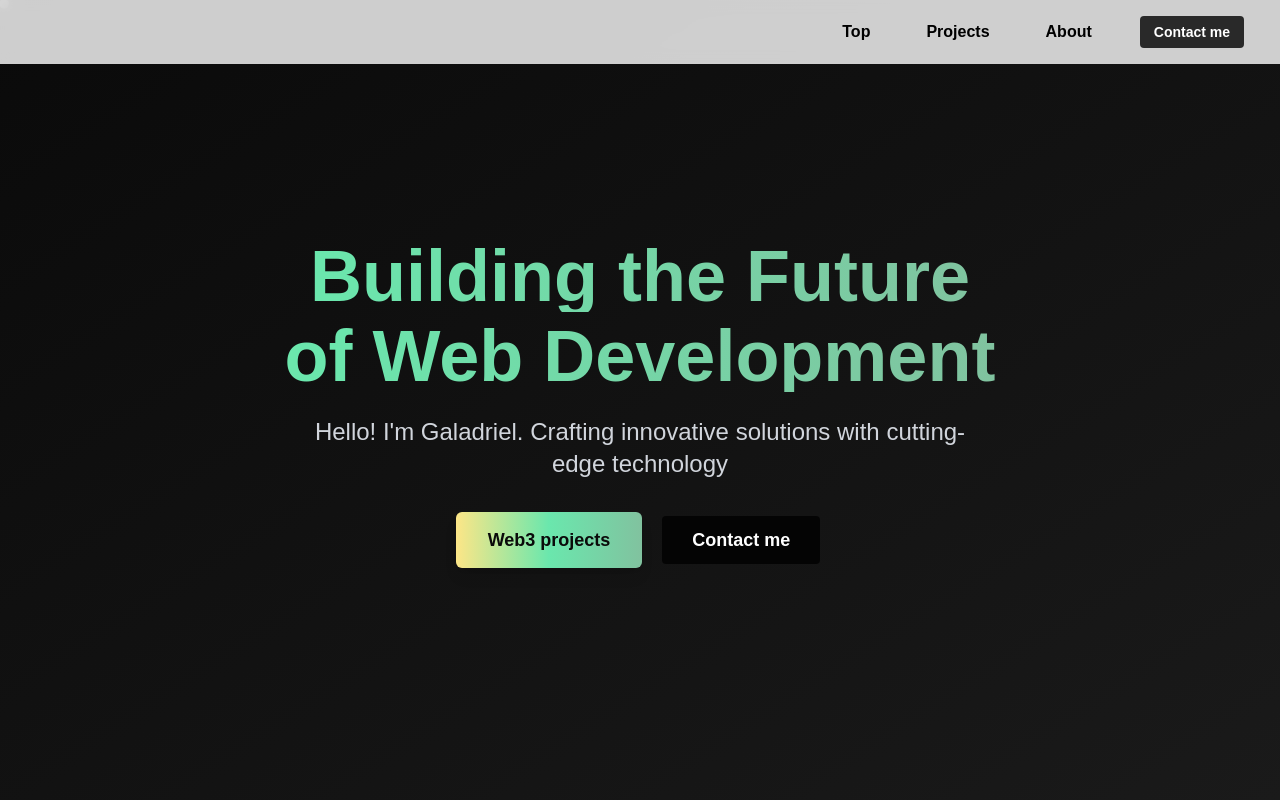
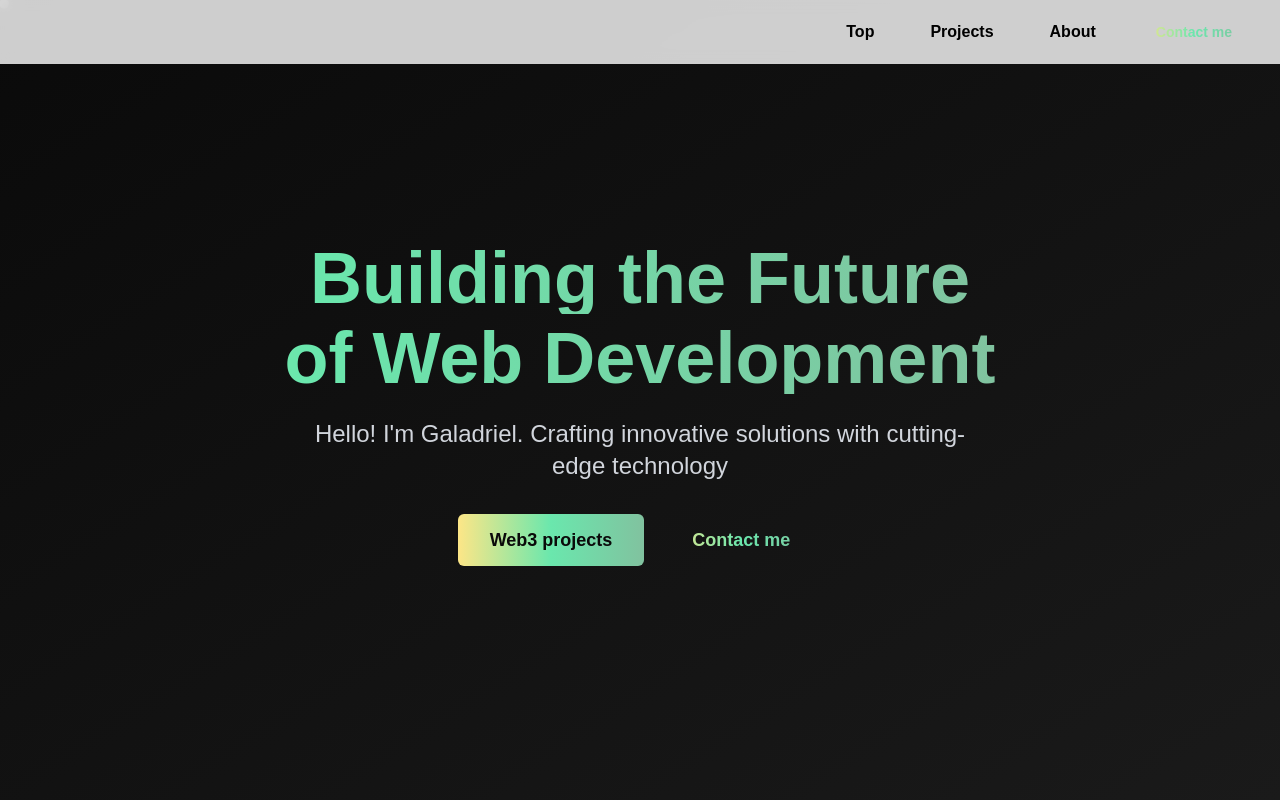
Before and after one commit to gala1234/website, a Next.js app: page / in a window 1280 px wide. Shown: the top 800 px of the page. Built offline with nearby package versions, Linux system fonts and the light colour scheme.

Commit message:
wio button colors

```diff
--- a/src/components/common/GradientButton.tsx
+++ b/src/components/common/GradientButton.tsx
@@ -26,7 +26,13 @@ const gradientStyle = `
   to-[${gradientColors.to}]
 `;
 
-const baseStyles = 'rounded-[6px] font-bold transition-all';
+const baseStyles = [
+  'rounded-[6px]',
+  'font-bold',
+  'hover:opacity-90',
+  'hover:cursor-pointer',
+  'transition-all',
+].join(' ');
 
 const sizeStyles = {
   small: 'text-sm px-4 py-2',
@@ -36,16 +42,12 @@ const sizeStyles = {
 const variantStyles = {
   primary: `
     bg-gradient-light
-    text-primary hover:opacity-90 shadow-lg hover:shadow-xl p-[2px]
+    text-primary    p-[2px]
   `,
   secondary: `
-    border-2 border-transparent bg-clip-padding
-    p-[2px] relative hover:scale-[1.02] transition-transform text-white
-    before:absolute before:inset-0 before:rounded-[4px] before:p-[2px]
-    before:bg-gradient-to-r ${gradientStyle} before:content-['']
-    before:-z-10 before:transition-all
-    after:absolute after:inset-[2px] after:rounded-[4px]
-    after:bg-black/80 after:transition-all after:-z-10 after:content-['']
+text-gradient-light
+
+h-xl p-[2px]
   `,
 } as const;
 
```
